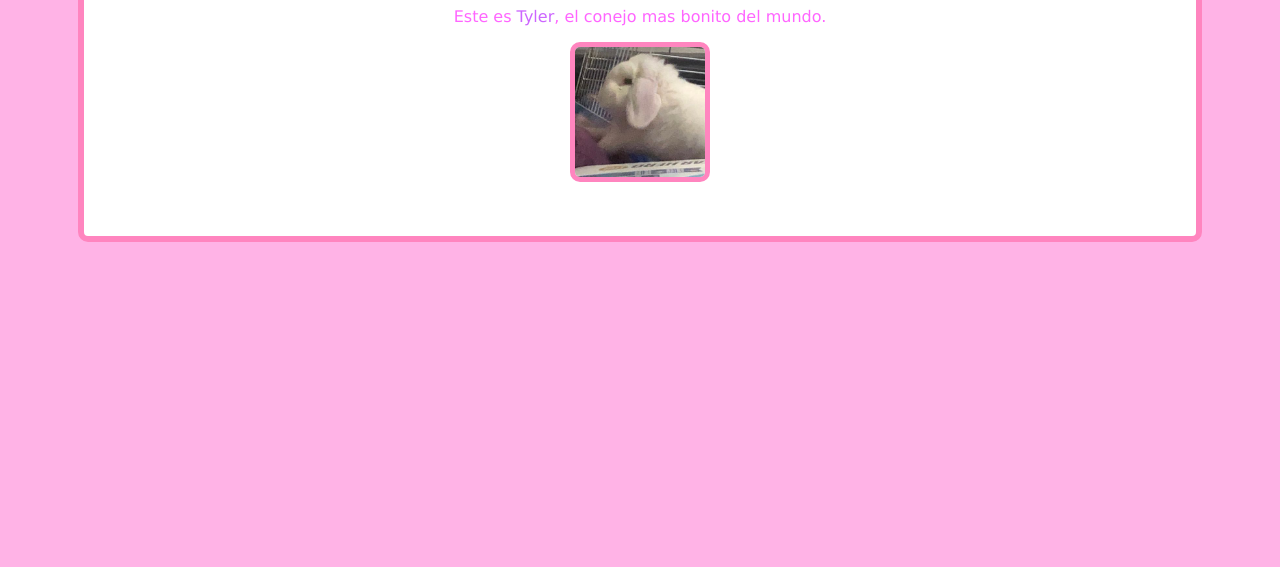
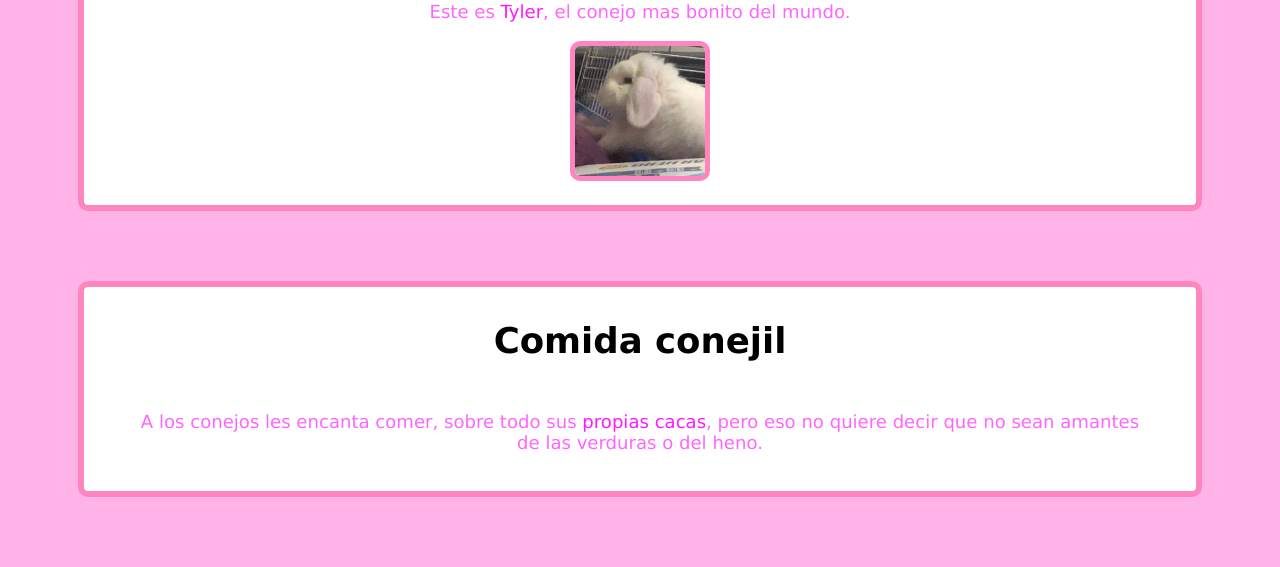
Before and after one commit to Soy-Laura/soy-laura.github.io, a plain HTML site: page index.html in a window 1280 px wide. Shown: the part 469-1036 px from the top of the page. Before the commit the page ends 800 px from the top, so only its background shows below. Drawn offline with Linux system fonts and the light colour scheme.

Commit message:
cambios que seguramente cambie

```diff
--- a/css/css.css
+++ b/css/css.css
@@ -1,7 +1,9 @@
 /*no se por que no se ve nada*/
-/*color bonito claro #FFEAEE ; color de atras #FFB6C1 body #FFEDF0*/
+/*color bonito claro #FFEAEE ; color de atras #FFB6C1 body #FFEDF0 #CC66FF
+*/
 body {
 	background-color: #FFB3E6 ;
+	font-size: 100%;
 }
 
 .header {
@@ -46,10 +48,10 @@ a {
 			border-color:  #FF85BF ;
 			border-radius: 10px ;
 
-			margin: 70px ;
+			margin: 70px;
 			background-color: white ;
 			text-align: center ;
-			padding: 50px ;
+			padding: 10px 50px 20px 50px;
 			}
 
 #tylerim {
@@ -61,12 +63,17 @@ a {
 
 .tyler {
 	font-family: "Lucida Sans Unicode", monospace;
+	font-size: 1.13em;
 
 }
 
+.hola { font-size: 1.11em;
+	font-family: verdana;
+	margin-bottom: 50px
+	}
 
 span {
-	color: #CC66FF ;
+	color: #FF1AFF ;
 }
 p { color: #FF66FF
 ;}
--- a/index.html
+++ b/index.html
@@ -7,7 +7,7 @@
 </head>
 <body>
 	<div class="header">
-		<img id="holita" src="./fotos/cositabonita.jpg" width="100%">
+		<img src="./fotos/cositabonita.jpg" width="100%">
 	</div>
 
 	<div class="menu">
@@ -24,5 +24,14 @@
 <img id="tylerim" src="./fotos/Tylercito.jpg" height="130px" width="130px">
 </div>
 </div>
+
+<div class="contenedor">
+	<div class="hola">
+	<h1>Comida conejil</h1>
+</div>
+<div class="tyler">
+	<p>A los conejos les encanta comer, sobre todo sus <span>propias cacas</span>, pero eso no quiere decir que no sean amantes de las verduras o del heno.</p>
+</div>
+</div>
 </body>
 </html>
```
